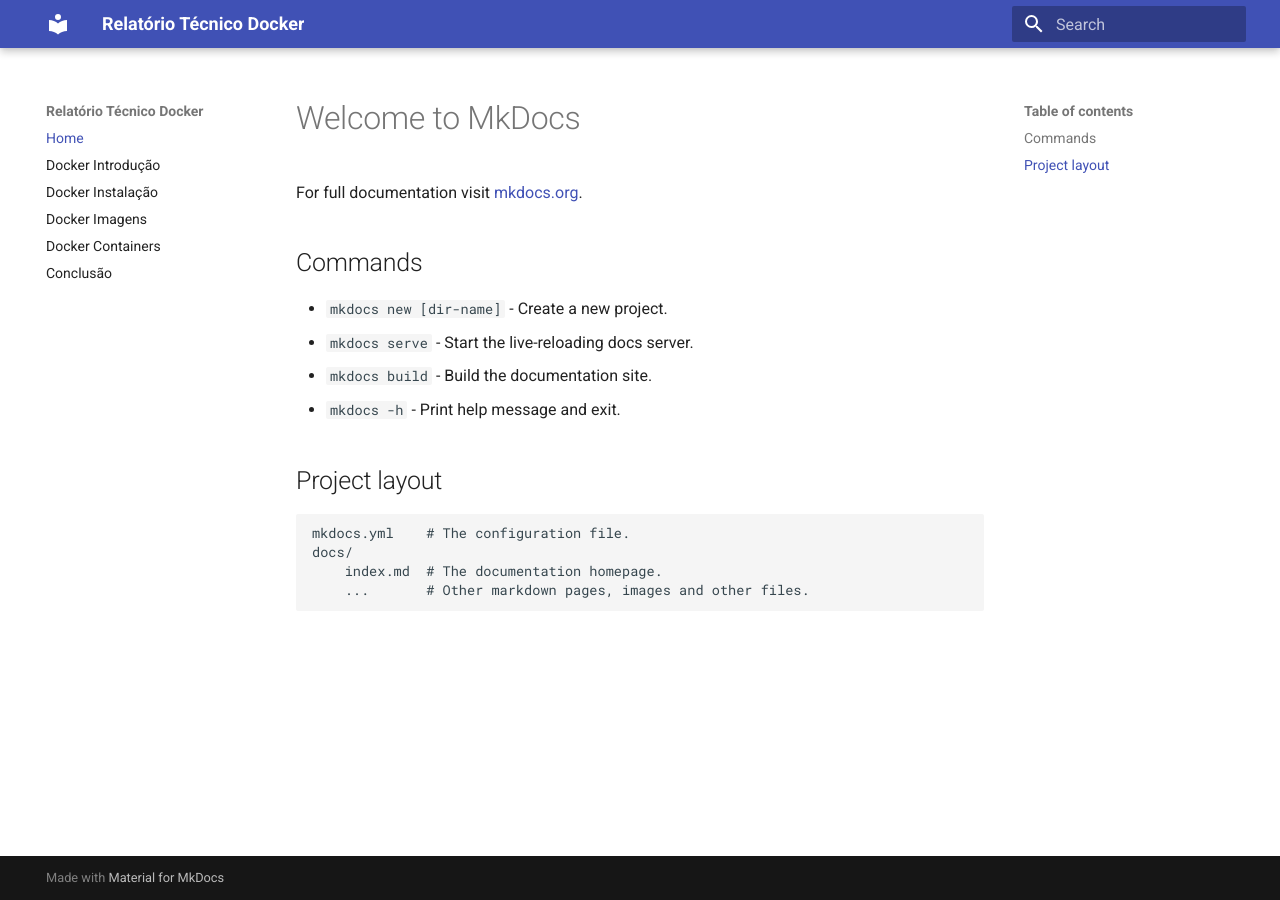
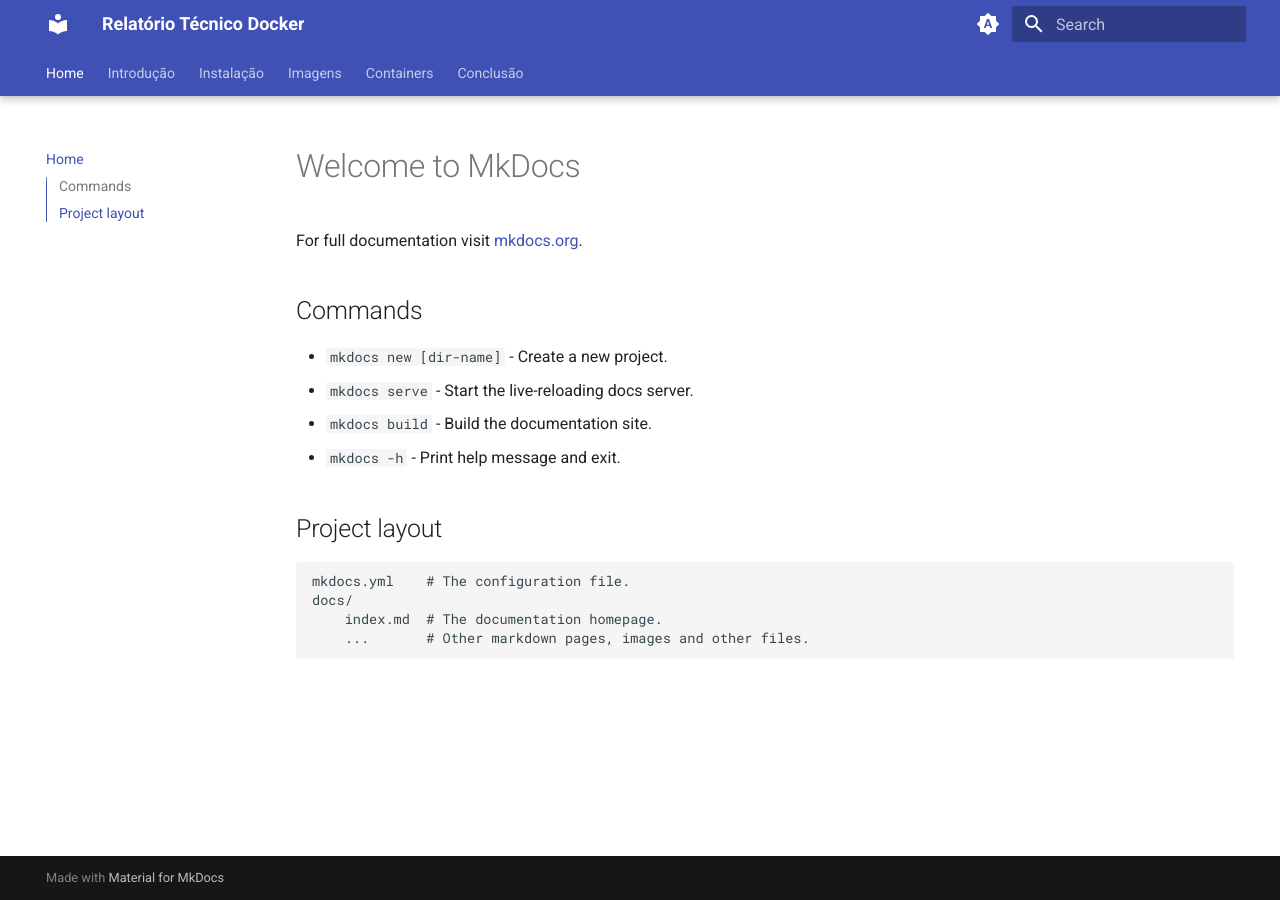
Before and after one commit to erick-escape/docker_relatorio_tecnico, an MkDocs documentation site: the page built from docs/index.md, in a window 1280 px wide. Built offline with MkDocs 1.6.1 and Material for MkDocs 9.7.7, drawn with Linux system fonts in a browser that asks for light colours.

Commit message:
feat: add initial introduction and instalation doc

```diff
--- a/mkdocs.yml
+++ b/mkdocs.yml
@@ -1,10 +1,43 @@
 site_name: Relatório Técnico Docker
 theme:
+  features:
+    - navigation.instant
+    - navigation.instant.prefetch
+    - navigation.sections
+    - navigation.path
+    - navigation.tabs
+    - navigation.tabs.sticky
+    - toc.integrate
+    - navigation.top
   name: material
+  palette:
+    # Palette toggle for automatic mode
+    - media: "(prefers-color-scheme)"
+      toggle:
+        icon: material/brightness-auto
+        name: Switch to light mode
+
+    # Palette toggle for light mode
+    - media: "(prefers-color-scheme: light)"
+      scheme: default
+      toggle:
+        icon: material/brightness-7
+        name: Switch to dark mode
+
+    # Palette toggle for dark mode
+    - media: "(prefers-color-scheme: dark)"
+      scheme: slate
+      toggle:
+        icon: material/brightness-4
+        name: Switch to system preference
 nav:
   - Home: index.md
-  - Docker Introdução: docker-introducao.md
-  - Docker Instalação: docker-instalacao.md
-  - Docker Imagens: docker-imagens.md
-  - Docker Containers: docker-containers.md
+  - Introdução: docker-introducao.md
+  - Instalação: docker-instalacao.md
+  - Imagens: docker-imagens.md
+  - Containers: docker-containers.md
   - Conclusão: conclusao.md
+markdown_extensions:
+  - def_list
+  - pymdownx.tasklist:
+      custom_checkbox: true
```
Also changed, not shown: docs/docker-instalacao.md (added, +87 -0 lines), docs/docker-introducao.md (added, +36 -0 lines).
